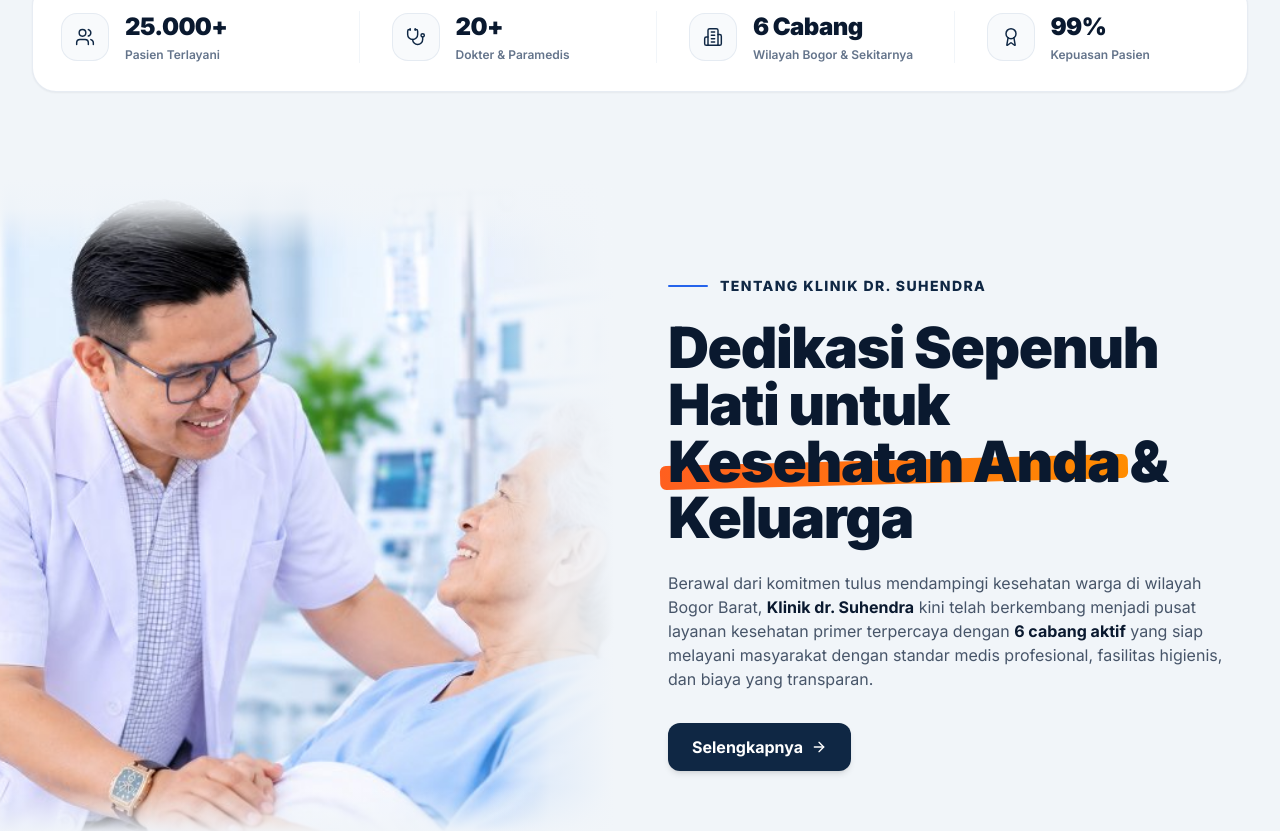
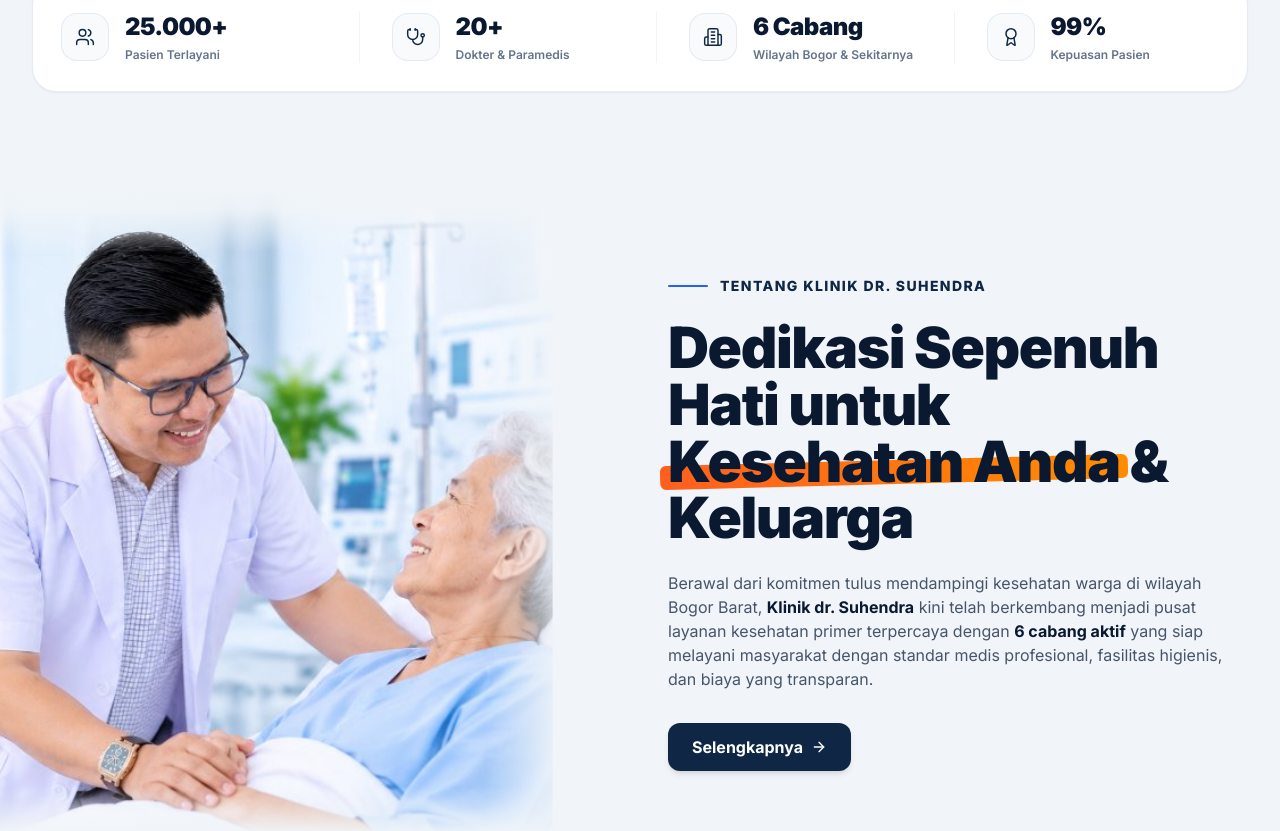
Before and after one commit to anvieo-com/landing-page-klinik-dr-suhendra, a Next.js app: page / in a window 1280 px wide. Shown: the part 860-1691 px from the top of the page. Built offline with nearby package versions, Linux system fonts and the light colour scheme.

Commit message:
style(about): scale down left doctor-patient photo by 10%

```diff
--- a/components/AboutSectionHome.jsx
+++ b/components/AboutSectionHome.jsx
@@ -11,7 +11,7 @@ export default function AboutSectionHome() {
 
       {/* 1. Background Image Layer on Left - Menempel dari batas atas (top-0) hingga batas bawah (bottom-0) */}
       <div className="absolute top-0 bottom-0 left-0 w-full lg:w-[49%] xl:w-[48%] h-[380px] sm:h-[440px] lg:h-full overflow-hidden z-0 pointer-events-none">
-        <div className="relative w-full h-full">
+        <div className="relative w-full h-full scale-[0.90] origin-center sm:origin-left">
           <Image
             src="/assets/tentang-dokter-pasien.jpg"
             alt="Dedikasi Sepenuh Hati Dokter & Pasien Klinik dr. Suhendra"
```
